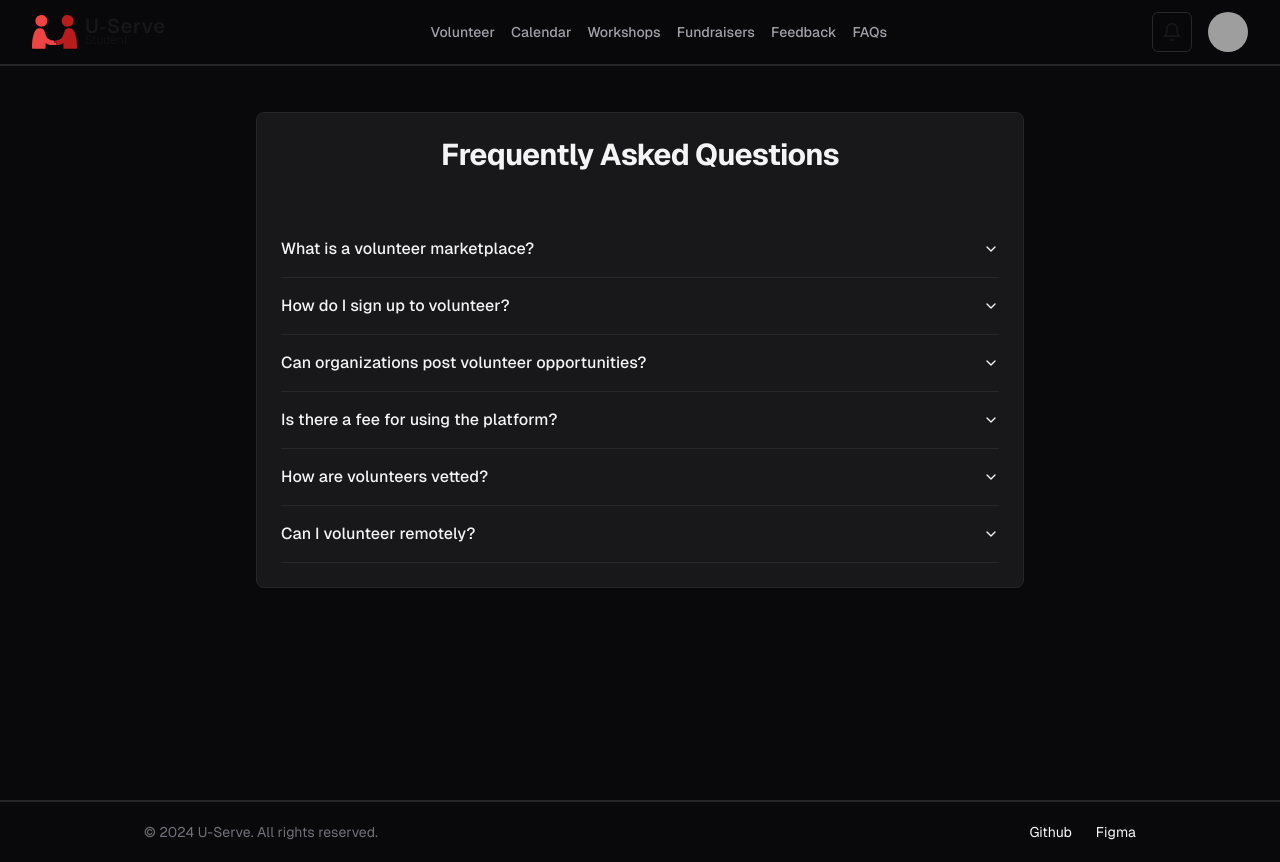
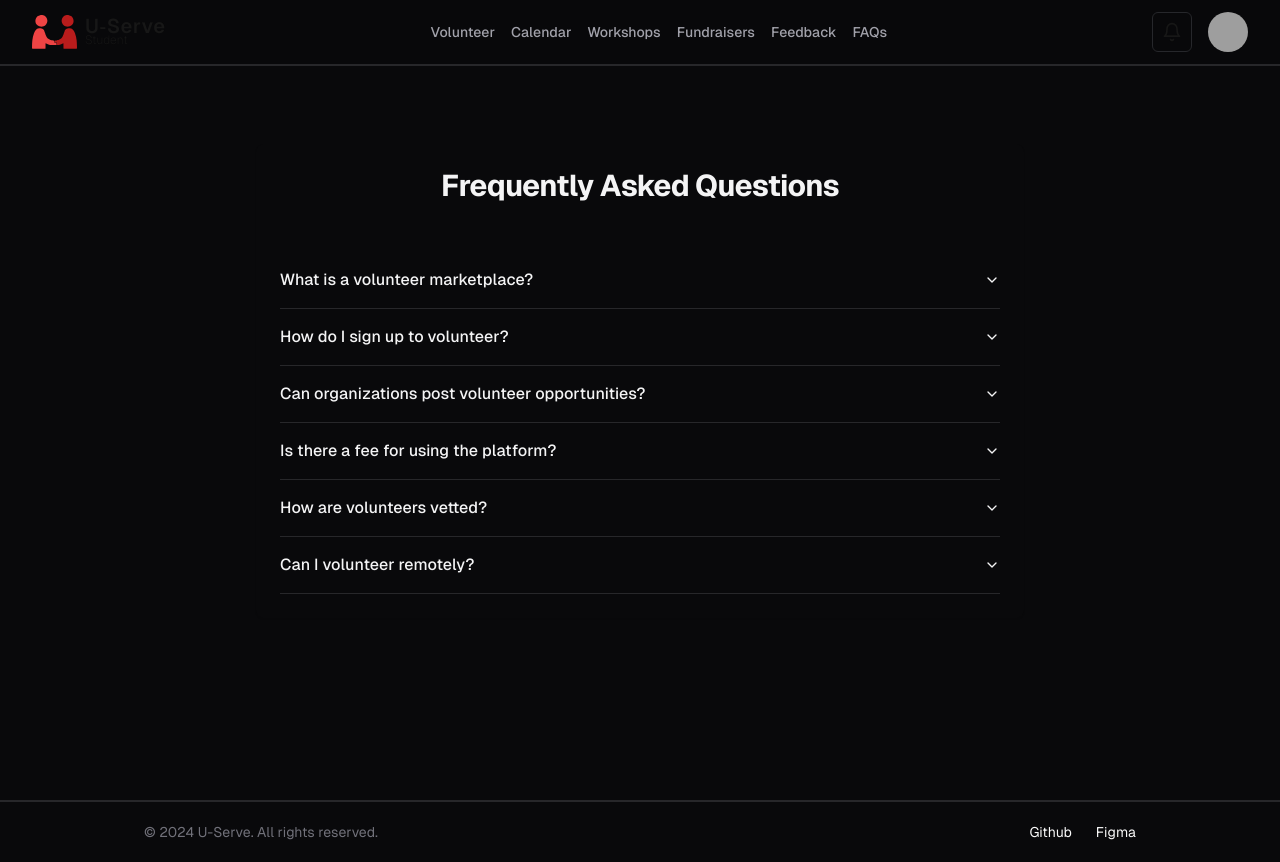
Before and after one commit to kalviumcommunity/U-Serve, a Next.js app in the folder my-app/: page /FAQs in a window 1280 px wide. Built offline with nearby package versions, Linux system fonts and the light colour scheme; grey boxes are pictures that could not be loaded.

Commit message:
Removed border of the faq card component and adjusted it's position

```diff
--- a/my-app/src/app/FAQs/page.tsx
+++ b/my-app/src/app/FAQs/page.tsx
@@ -32,9 +32,9 @@ export default function FAQPage() {
   ]
 
   return (
-    <div className="max-w-7xl mx-auto px-4 sm:px-6 lg:px-8 py-20 md:py-28 bg-zinc-950 text-zinc-50 min-h-screen">
-      <div className="container mx-auto max-w-3xl">
-        <Card className="bg-zinc-900 border border-zinc-800">
+    <div className="min-h-screen bg-zinc-950 text-zinc-50 sm:pt-36 pt-20 p-3">
+      <div className="max-w-3xl mx-auto space-y-8">
+        <Card className="bg-zinc-950 border-none">
           <CardHeader>
             <CardTitle className="text-3xl font-bold text-center mb-6 text-zinc-100">Frequently Asked Questions</CardTitle>
           </CardHeader>
```
